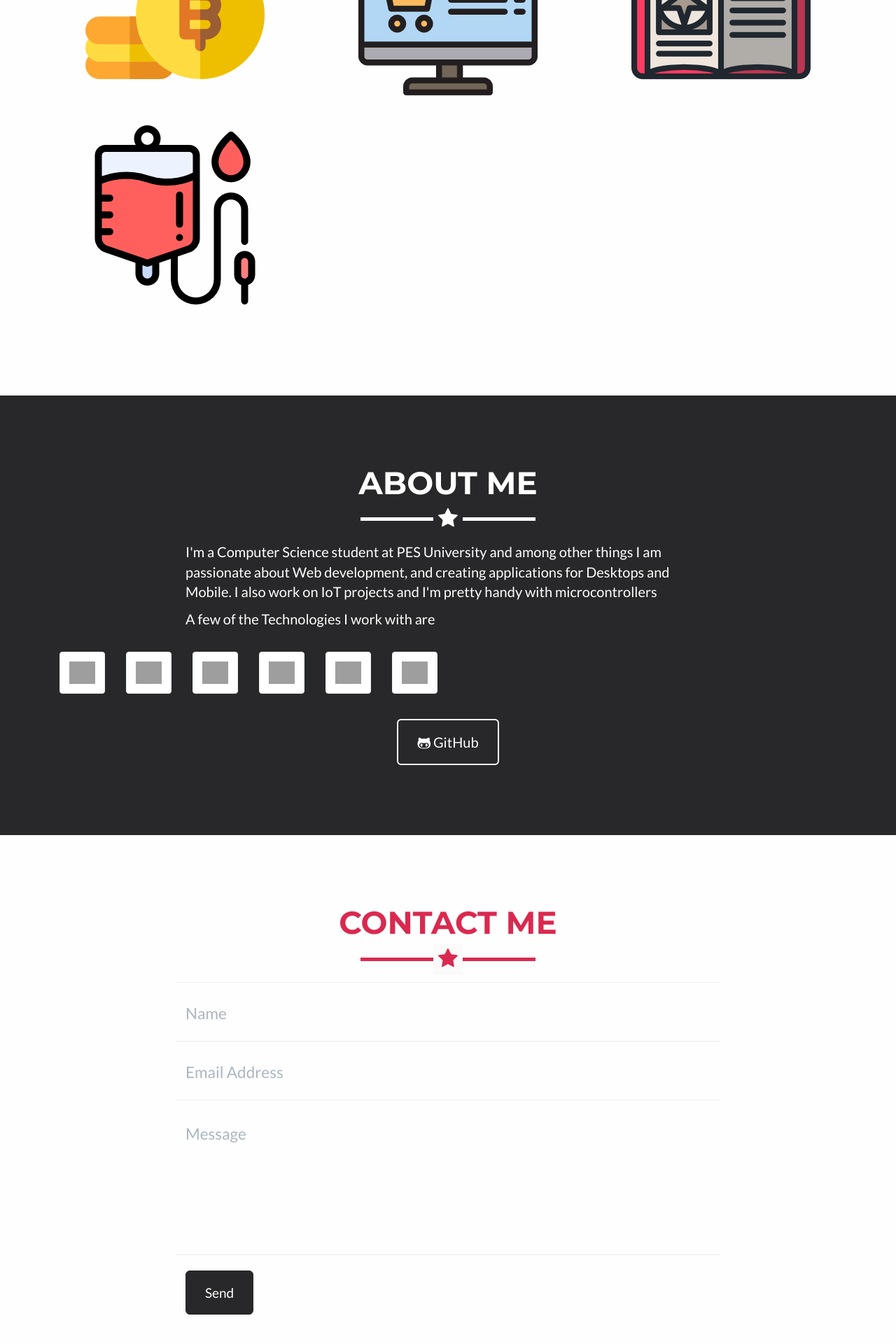
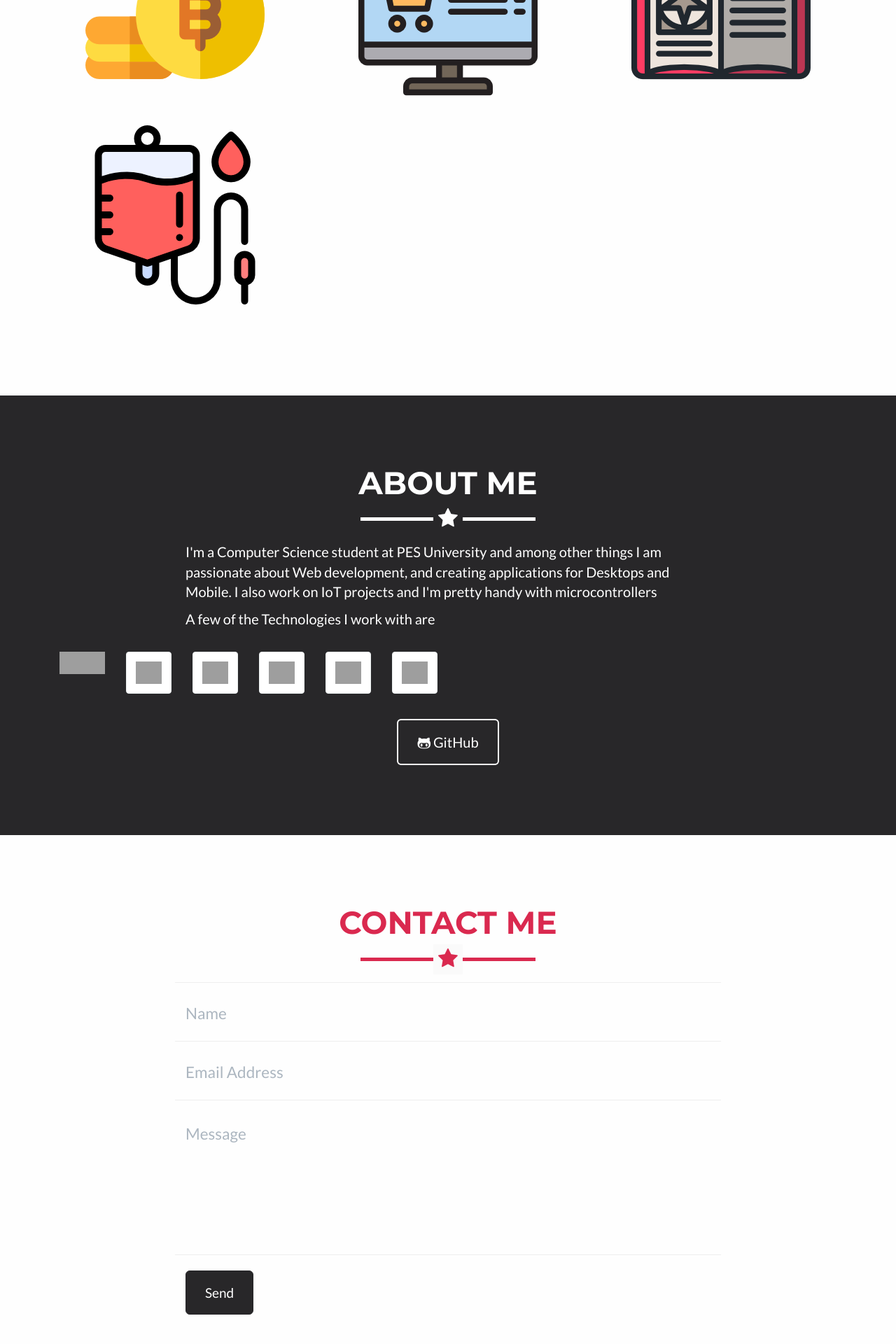
Before and after one commit to Aveek-Saha/Aveek-Saha.github.io, a Jekyll site: the page built from index.html, in a window 1280 px wide. Shown: the part 1503-3423 px from the top of the page at 70% size. Built offline with Jekyll 4.4.1, drawn with Linux system fonts in a browser that asks for light colours; some web fonts are replaced; grey boxes are pictures that could not be loaded.

Commit message:
Update about.html

```diff
--- a/_includes/about.html
+++ b/_includes/about.html
@@ -67,13 +67,7 @@
 
 
 		<div class="col-xs-3 col-sm-2 col-lg-1">
-			<div class="thumbnail">
-				<div class="caption">
 					<img height="32" width="32" src="https://cdn.jsdelivr.net/npm/simple-icons@latest/icons/stackoverflow.svg" />
-				</div>
-				<!-- /.caption -->
-			</div>
-			<!-- /.thumbnail -->
 		</div>
 
 
```
